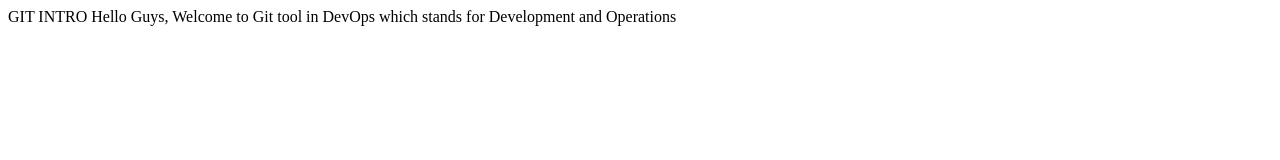
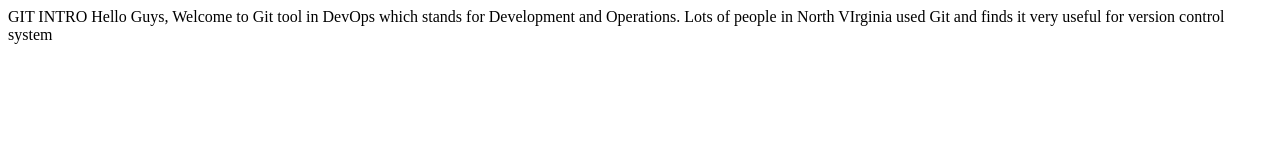
Before and after one commit to dineshshinde3511/remoteserver-repo, a plain HTML site: page index.html in a window 1280 px wide. Drawn offline with Linux system fonts and the light colour scheme.

Commit message:
Updated from North Virginia..

```diff
--- a/index.html
+++ b/index.html
@@ -4,6 +4,6 @@ GIT INTRO
 </head>
 <body>
 Hello Guys, Welcome to Git tool in DevOps
-which stands for Development and Operations
+which stands for Development and Operations. Lots of people in North VIrginia used Git and finds it very useful for version control system
 </body>
 </html>
```
